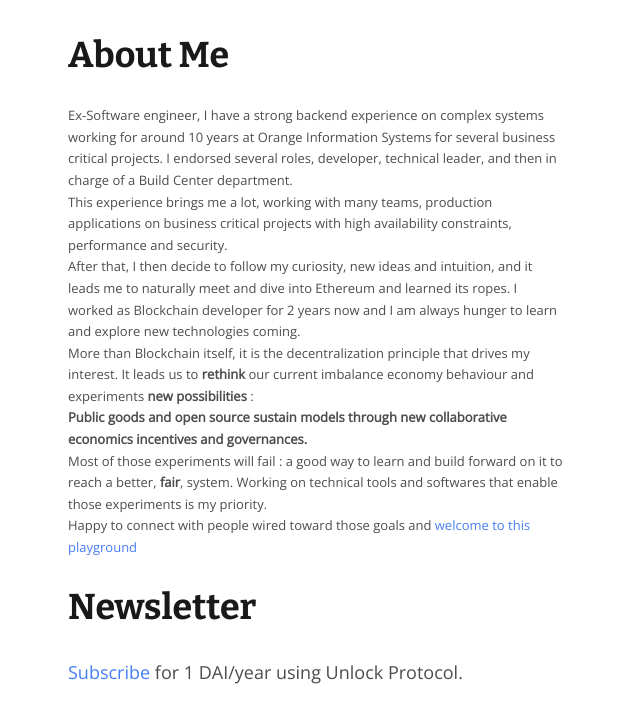
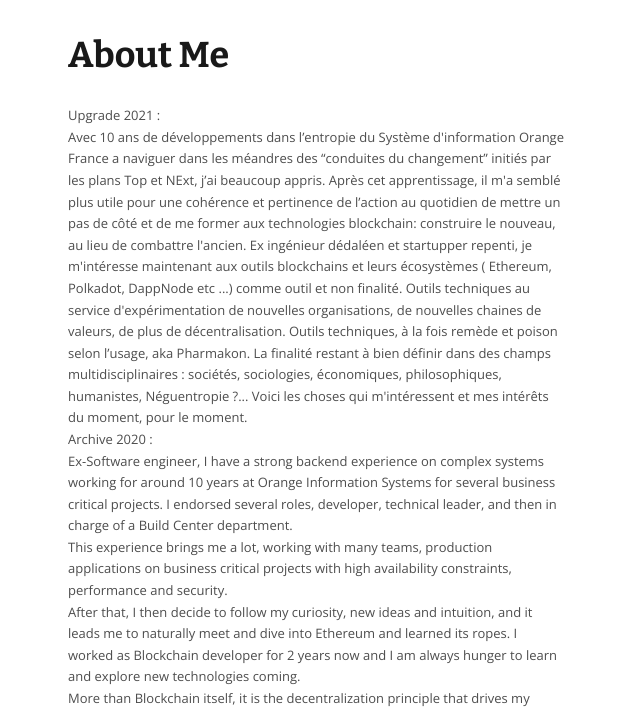
Before and after one commit to branciard/branciard.github.io, a Gatsby site: page / in a window 1280 px wide. Shown: the top 708 px of the page, 644-1280 px from the left. Built offline with nearby package versions, Linux system fonts and the light colour scheme; Gatsby itself is replaced by a stand-in of ours; some packages are replaced by stand-ins of ours.

Commit message:
upgrade main page 2021

```diff
--- a/src/pages/index.tsx
+++ b/src/pages/index.tsx
@@ -134,6 +134,21 @@ export default class IndexPage extends React.Component<PageProps> {
               <HomepageContent>
                 <h2>About Me</h2>
                 <BioFonSize>
+                  Upgrade 2021 :
+                  <br />
+                  Avec 10 ans de développements dans l’entropie du Système d'information Orange France a naviguer dans les méandres des
+                  “conduites du changement” initiés par les plans Top et NExt, j’ai beaucoup appris. Après cet apprentissage, il m'a semblé
+                  plus utile pour une cohérence et pertinence de l’action au quotidien de mettre un pas de côté et de me former aux
+                  technologies blockchain: construire le nouveau, au lieu de combattre l'ancien. Ex ingénieur dédaléen et startupper
+                  repenti, je m'intéresse maintenant aux outils blockchains et leurs écosystèmes ( Ethereum, Polkadot, DappNode etc ...)
+                  comme outil et non finalité. Outils techniques au service d'expérimentation de nouvelles organisations, de nouvelles
+                  chaines de valeurs, de plus de décentralisation. Outils techniques, à la fois remède et poison selon l’usage, aka
+                  Pharmakon. La finalité restant à bien définir dans des champs multidisciplinaires : sociétés, sociologies, économiques,
+                  philosophiques, humanistes, Néguentropie ?... Voici les choses qui m'intéressent et mes intérêts du moment, pour le
+                  moment.
+                  <br />
+                  Archive 2020 :
+                  <br />
                   Ex-Software engineer, I have a strong backend experience on complex systems working for around 10 years at Orange
                   Information Systems for several business critical projects. I endorsed several roles, developer, technical leader, and
                   then in charge of a Build Center department.
```
